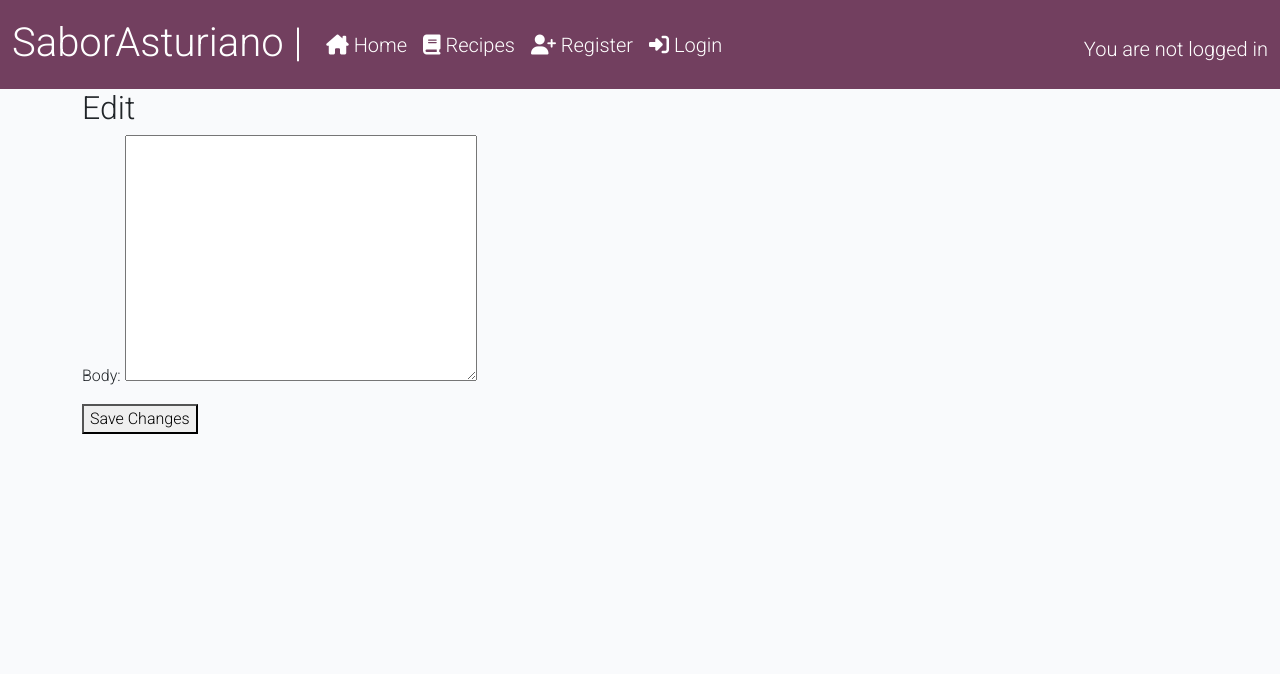
After one commit to Hugh1996/sabor-asturiano-pp4, a Django app: template templates/edit_review.html in a window 1280 px wide. The commit adds this page. Shown: the top 674 px of the page. Run offline with Django 3.2, Linux system fonts and the light colour scheme; the template is opened without the code that fills it: values that come from a table or form of the project are taken from there, others are empty; some libraries are stand-ins or nearby versions.

Commit message:
Edit review

```diff
--- a/blog/urls.py
+++ b/blog/urls.py
@@ -8,4 +8,6 @@ urlpatterns = [
     path('recipe/<slug:slug>/', views.RecipeDetail.as_view(),
          name='recipe_detail'),
     path('like/<slug:slug>/', views.RecipeLike.as_view(), name='recipe_like'),
+    path('edit_review/<int:review_id>/', views.ReviewEdit.as_view(),
+         name='edit_review'),
 ]
--- /dev/null
+++ b/templates/edit_review.html
@@ -0,0 +1,12 @@
+{% extends 'base.html' %} {% block content %}
+
+<div class="container">
+    <h2>Edit</h2>
+    <form method="post" action="{% url 'edit_review' review.id %}">
+        {% csrf_token %}
+        {{ form.as_p }}
+        <button type="submit">Save Changes</button>
+    </form>
+</div>
+
+{% endblock content %}
--- a/templates/recipe_detail.html
+++ b/templates/recipe_detail.html
@@ -76,6 +76,8 @@
                         </span> wrote:
                     </p>
                     {{ review.body | linebreaks }}
+                    <a class="m-1" href="{% url 'edit_review' review.id %}">Edit</a>
+                    <a class="m-1" href="{% url 'edit_review' review.id %}">Delete</a>
                 </div>
                 {% endfor %}
             </div>
```
Also changed, not shown: blog/views.py (+21 -2 lines).
